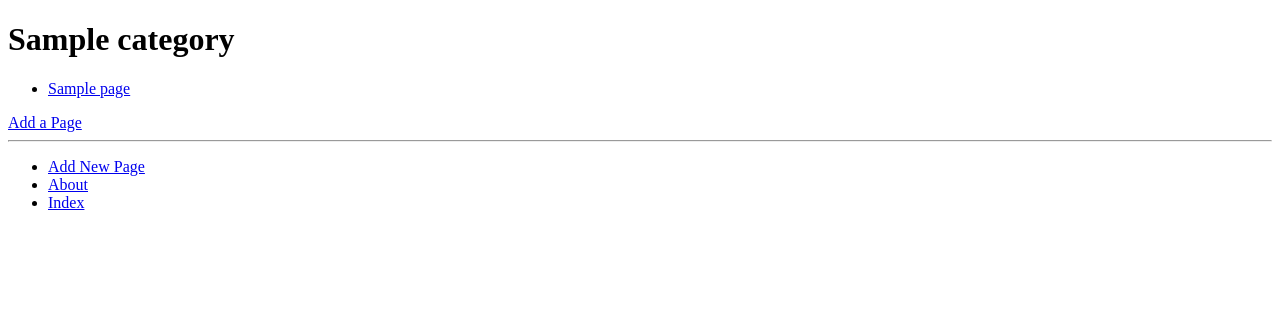
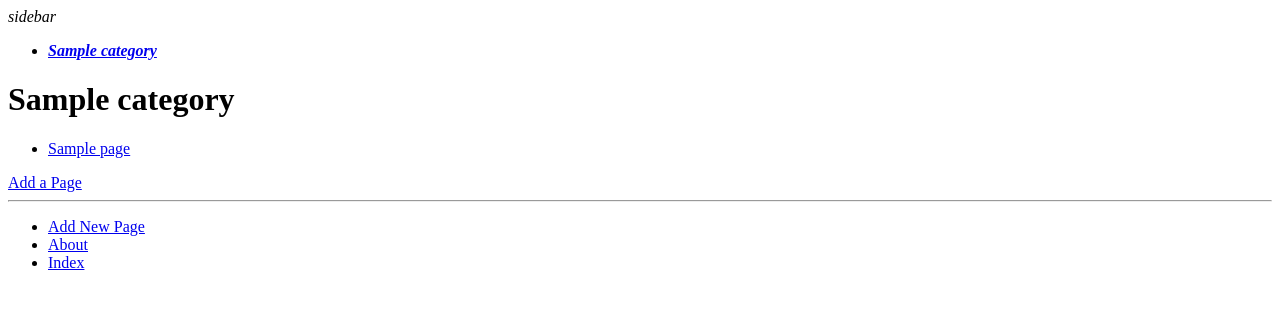
Before and after one commit to HuuBaa/rango, a Django app: a page that uses tango_with_django_project/templates/rango/base.html in a window 1280 px wide. Shown: the top 309 px of the page. Run offline with Django 3.2, Linux system fonts and the light colour scheme; tables that the repository leaves empty hold one stand-in row (values such as "Sample post").

Commit message:
temp tags

```diff
--- /dev/null
+++ b/tango_with_django_project/rango/templatetags/__init__.py
@@ -0,0 +1,2 @@
+#!/usr/bin/env python
+#-*- coding: utf-8 -*-
--- /dev/null
+++ b/tango_with_django_project/rango/templatetags/rango_template_tags.py
@@ -0,0 +1,9 @@
+#!/usr/bin/env python
+#-*- coding: utf-8 -*-
+from ..models import Category
+from django import template
+
+register=template.Library()
+@register.inclusion_tag('rango/cats.html')
+def get_category_list(cat=None):
+    return {'cats':Category.objects.all(),'act_cat':cat}
--- a/tango_with_django_project/templates/rango/base.html
+++ b/tango_with_django_project/templates/rango/base.html
@@ -1,5 +1,6 @@
 <!DOCTYPE html>
 {% load staticfiles %}
+{% load rango_template_tags %}
 <html lang="en">
 <head>
     <meta charset="UTF-8">
@@ -11,6 +12,12 @@
     </title>
 </head>
 <body>
+    <div>
+        {% block sidebar_block %}
+            <i>sidebar</i>
+            {% get_category_list category%}
+        {% endblock %}
+    </div>
     <div>
         {% block body_block %}
             This is default page!
--- /dev/null
+++ b/tango_with_django_project/templates/rango/cats.html
@@ -0,0 +1,17 @@
+<ul>
+    {% if cats %}
+        {% for c in cats %}
+            {% if c == act_cat %}
+            <strong>
+                <i>
+                    <li><a href="{% url 'rango:show_category' c.slug %}">{{ c.name }}</a></li>
+                </i>
+            </strong>
+            {% else %}
+            <li><a href="{% url 'rango:show_category' c.slug %}">{{ c.name }}</a></li>
+            {% endif %}
+        {% endfor %}
+    {% else %}
+        <li><strong>There is no categories present.</strong></li>
+    {% endif %}
+</ul>
```
